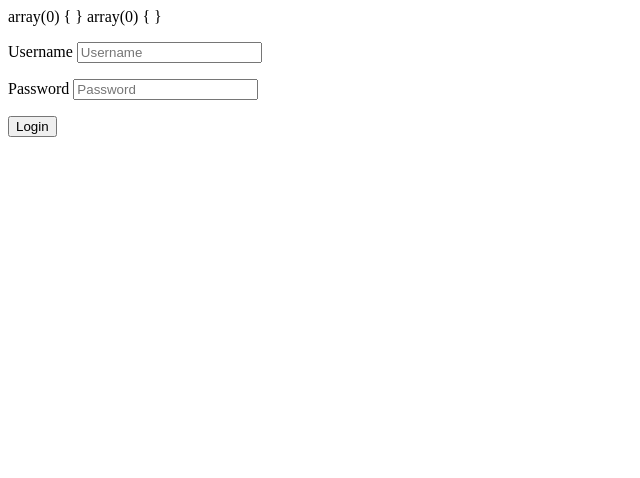
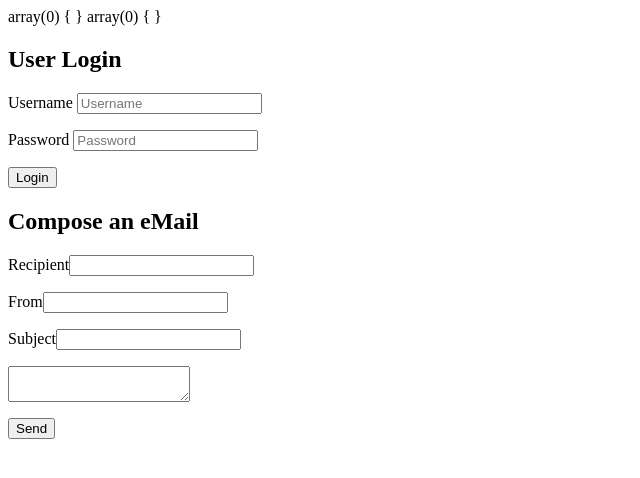
Before and after one commit to FrankARod/Codeup_Web_Exercises, a PHP site: page /my_first_form.php in a window 1280 px wide. Shown: the top 478 px of the page, without its empty margins (0-640 px from the left). Run offline with PHP 8.4, Linux system fonts and the light colour scheme.

Commit message:
Added faux email composition form

```diff
--- a/public/my_first_form.php
+++ b/public/my_first_form.php
@@ -5,17 +5,41 @@
 
 ?>
 
+<h2>User Login</h2>
 
 <form method="POST" action="/my_first_form.php">
     <p>
         <label for="username">Username</label>
-        <input id="username" name="username" type="text" placeholder="Username">
+        <input id="username" name="username" type="text" placeholder="Username"></label>
     </p>
     <p>
         <label for="password">Password</label>
-        <input id="password" name="password" type="password" placeholder="Password">
+        <input id="password" name="password" type="password" placeholder="Password"></label>
     </p>
     <p>
         <button type="submit" name="Submit" value="Login">Login</button>
     </p>
 </form>
+
+<h2>Compose an eMail</h2>
+
+<form method="POST" action="/my_first_form.php">
+	<p>
+		<label for="to">Recipient<input name="to" id="to" type="text"></label>
+	</p>
+
+	<p>
+		<label for="from">From<input name="from" id="from" type="text"></label>
+	</p>
+
+	<p>
+		<label for="subject">Subject<input name="subject" id="subject" type="text"></label>
+	</p>
+
+	<p>
+		<textarea name="body" id="body"></textarea>
+	</p>
+
+	<p>
+		<label for="submit"><input name="submit" value="Send" type="submit"></label>
+	</p>
```
Also changed, not shown: 1 other file.
